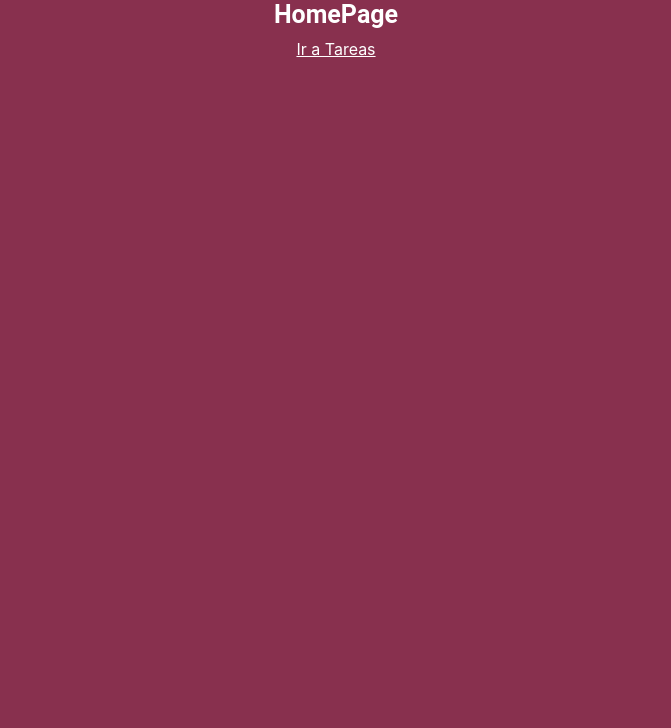
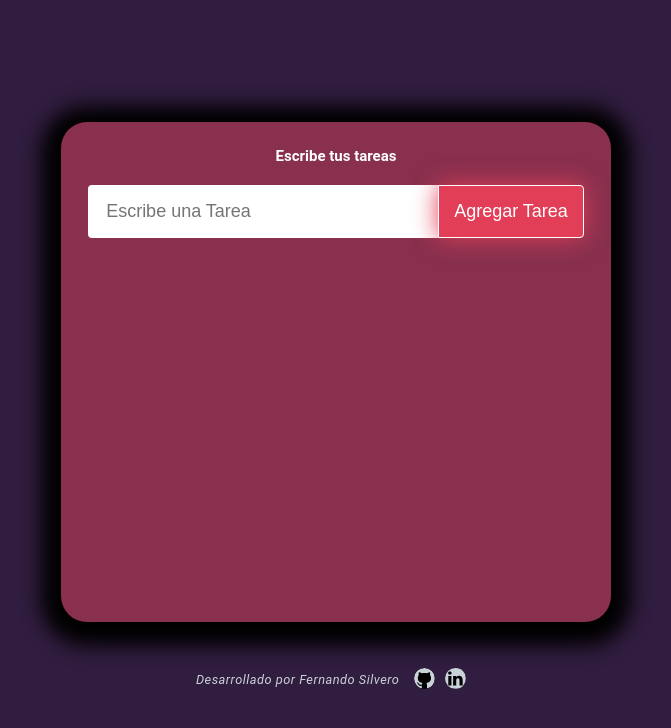
Before and after one commit to FerSilvero/App-de-tareas-React, a React (Create React App) app: page / in a window 1280 px wide. Shown: the top 728 px of the page, without its empty margins (304-975 px from the left). Built offline with nearby package versions, Linux system fonts and the light colour scheme.

Commit message:
footer agregado y algunos cambios

```diff
--- a/src/App.js
+++ b/src/App.js
@@ -1,6 +1,5 @@
 import './App.css';
 import { BrowserRouter as Router, Route, Routes } from 'react-router-dom';
-import HomePage from './pages/HomePage';
 import TareaPage from './pages/TareaPage';
 
 function App() {
@@ -8,8 +7,7 @@ function App() {
     <div className='app'>
       <Router>
         <Routes>
-          <Route path="/" element={ <HomePage/> } />
-          <Route path="/tareas" element={ <TareaPage/> } />
+          <Route path="/" element={ <TareaPage/> } />
         </Routes>
       </Router>
     </div>
--- a/src/hojas-de-estilos/HomePage.css
+++ /dev/null
@@ -1,11 +0,0 @@
-.homepage {
-  height: 100vh;
-  background-color: #88304E;
-}
-
-a {
-  position: absolute;
-  left: 50%;
-  transform: translate(-50%, -50%);
-  color: white;
-}
--- a/src/hojas-de-estilos/ListaDeTareas.css
+++ b/src/hojas-de-estilos/ListaDeTareas.css
@@ -1,6 +1,6 @@
 .tarea-contenedor {
   width: 500px;
-  min-height: 65px;
+  min-height: 55px;
   margin: 5px 0;
   padding: 8px 15px 8px 20px;
   display: flex;
--- a/src/hojas-de-estilos/TareaFormulario.css
+++ b/src/hojas-de-estilos/TareaFormulario.css
@@ -60,8 +60,6 @@
               0 0 100px #E23E57;
 }
 
-
-
 .errores {
   color: #EEEEEE;
   width: 460px;
--- a/src/hojas-de-estilos/TareaPage.css
+++ b/src/hojas-de-estilos/TareaPage.css
@@ -1,30 +1,91 @@
 h1 {
   color: #fff;
-  font-size: 25px;
+  font-size: 15px;
   font-family: Roboto, sans-serif;
   text-align: center;
   margin-bottom: 20px;
 }
 
-.aplicacion-tareas {
-  height: auto;
-  color: #FFFBF5;
+body {
   background-color: #311D3F;
-  font-family: Lato, sans-serif;
+  display: flex;
+  flex-direction: column;
+  min-height: 100vh;
   display: flex;
   flex-wrap: wrap;
   justify-content: center;
   align-items: center;
 }
 
+.aplicacion-tareas {
+  color: #FFFBF5;
+  font-family: Lato, sans-serif;
+}
+
 /* Lista de Tareas */
 
 .tareas-lista-principal {
-  width: 600px;
-  min-height: 565px;
+  width: 550px;
+  min-height: 500px;
   background-color: #88304E;
   padding: 25px;
   margin: 30px;
   box-shadow: 0px 4px 20px 20px #000;
   border-radius: 26px;
 }
+
+.footer {
+  display: flex;
+  flex-direction: row;
+  justify-content: center;
+  align-items: center;
+  margin-top: auto;
+  padding: 1em 0;
+}
+
+.texto-footer {
+  color: #c9d1d9;
+  font-family: Roboto, sans-serif;
+  font-style: italic;
+  font-size: 0.8rem;
+  letter-spacing: 0.5px;
+  margin-right: 15px;
+  cursor: default;
+}
+
+.icono-github {
+  color: #c9d1d9;
+  background-color: #000;
+  font-size: 1.3rem;
+  margin-right: 10px;
+  border-radius: 50%;
+  transition: 0.3s;
+  transition-property: box-shadow;
+}
+
+
+.icono-github:hover {
+  color: #c9d1d9;
+  box-shadow: 0 0 5px #c9d1d9,
+              0 0 5px #c9d1d9,
+              0 0 5px #c9d1d9,
+              0 0 5px #c9d1d9;
+}
+
+.icono-linkedin {
+  color: #c9d1d9;
+  background-color: #000;
+  font-size: 1.3rem;
+  margin-right: 10px;
+  border-radius: 50%;
+  transition: 0.3s;
+  transition-property: box-shadow;
+}
+
+.icono-linkedin:hover {
+  color: #00f;
+  box-shadow: 0 0 5px #00f,
+              0 0 5px #00f,
+              0 0 5px #00f,
+              0 0 5px #00f;
+}
--- a/src/pages/HomePage.js
+++ /dev/null
@@ -1,13 +0,0 @@
-import React from 'react';
-import '../hojas-de-estilos/HomePage.css'
-
-function HomePage() {
-  return (
-    <div className='homepage'>
-      <h1>HomePage</h1>
-      <a href="/tareas">Ir a Tareas</a>
-    </div>
-  )
-}
-
-export default HomePage
--- a/src/pages/TareaPage.js
+++ b/src/pages/TareaPage.js
@@ -1,6 +1,8 @@
 import React from 'react'
 import Tarea from '../componentes/Tarea'
 import '../hojas-de-estilos/TareaPage.css'
+import { BsGithub } from 'react-icons/bs';
+import { BsLinkedin } from 'react-icons/bs';
 
 function TareaPage() {
   return (
@@ -9,6 +11,17 @@ function TareaPage() {
         <h1>Escribe tus tareas</h1>
         <Tarea />
       </div>
+      <div className='footer'>
+        <p className='texto-footer'>Desarrollado por Fernando Silvero</p>
+        <div
+          onClick={() => window.open('https://github.com/FerSilvero/App-de-tareas-React', '_blank')}>
+          <BsGithub className='icono-github'/>
+        </div>
+        <div
+          onClick={() => window.open('https://www.linkedin.com/in/fersilvero/', '_blank')}>
+          <BsLinkedin className='icono-linkedin'/>
+        </div>
+      </div>
     </div>
   )
 }
```
Also changed, not shown: src/App.css (line endings or trailing spaces).
